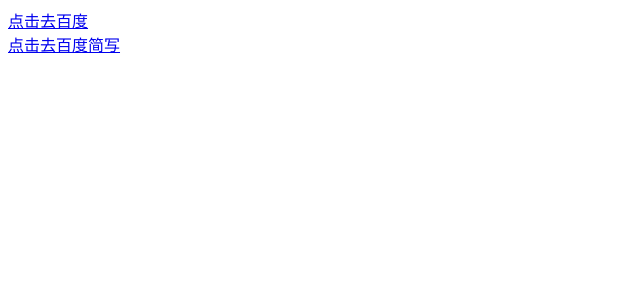
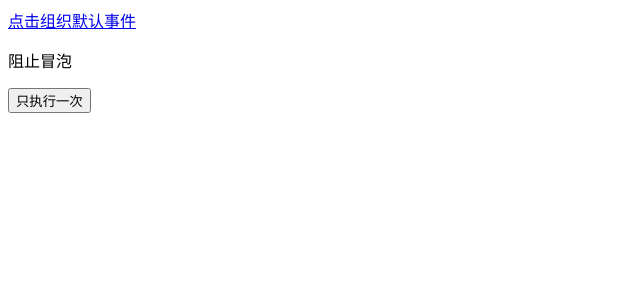
Before and after one commit to lxh15/my-task, a Vue app in the folder vuecli-02/: page / in a window 1280 px wide. Shown: the top 300 px of the page, without its empty margins (0-640 px from the left). Built offline with nearby package versions, Linux system fonts and the light colour scheme.

Commit message:
on事件修饰符

```diff
--- a/vuecli-02/src/App.vue
+++ b/vuecli-02/src/App.vue
@@ -1,9 +1,9 @@
 <template>
-  <div>
-    <!-- v-bind的练习 -->
-    <a v-bind:href="url">点击去百度</a>
-    <br />
-    <a :href="url">点击去百度简写</a>
+  <div @click="father">
+    <!-- v-on -->
+    <a :href="url" @click.prevent>点击组织默认事件</a>
+    <p @click.stop="pFn">阻止冒泡</p>
+    <button @click.once.stop="btn">只执行一次</button>
   </div>
 </template>
 
@@ -14,6 +14,17 @@
       url: 'http://www.baidu.com',
     };
   },
+  methods: {
+    father() {
+      console.log('father');
+    },
+    pFn() {
+      console.log('p');
+    },
+    btn() {
+      console.log('button');
+    },
+  },
 };
 </script>
 
```
Also changed, not shown: vuecli-02/src/bind指令.vue (added, +20 -0 lines).
